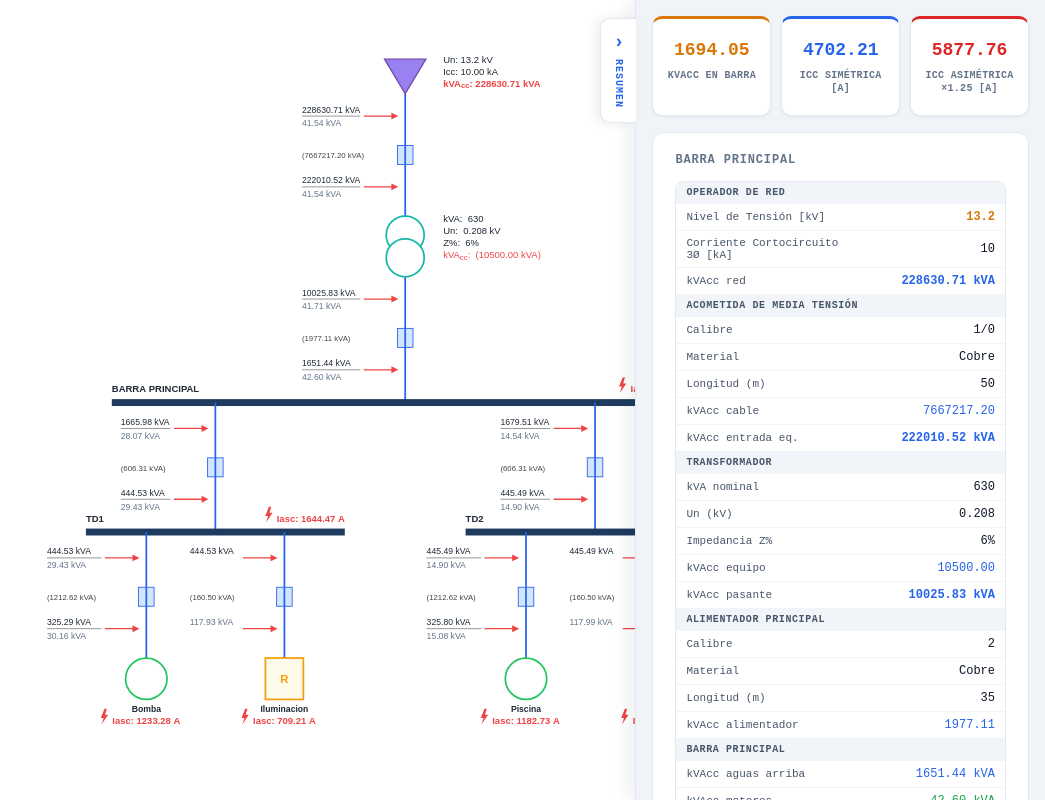
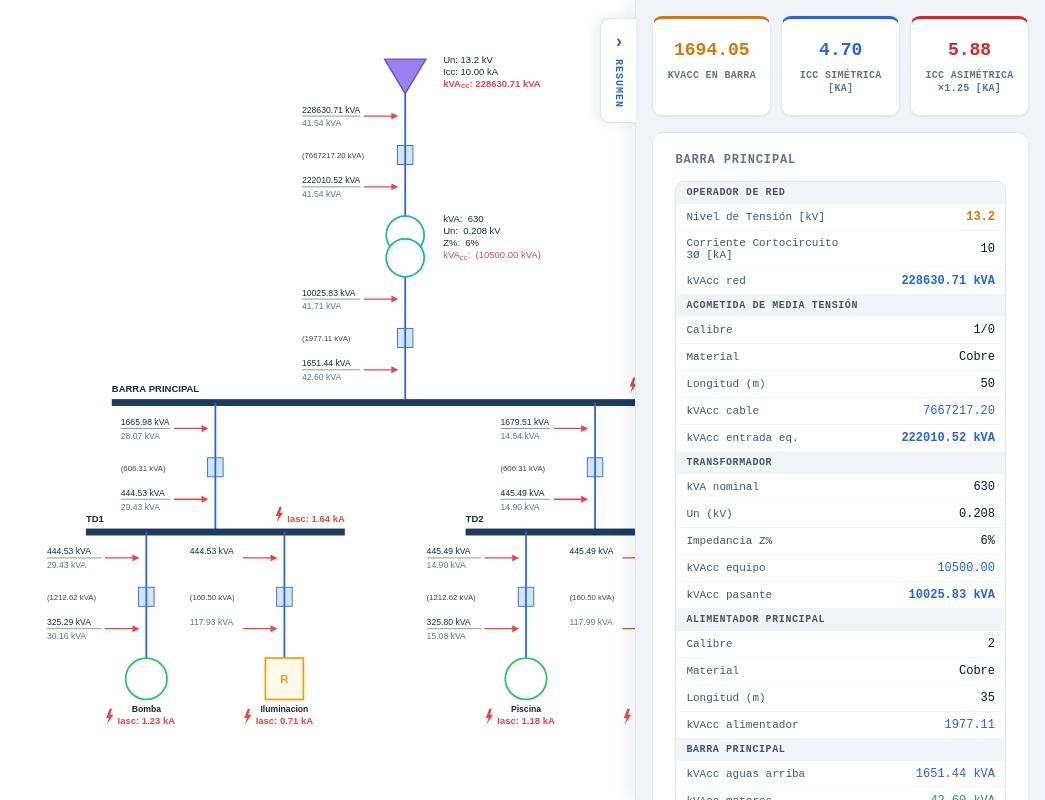
Before and after one commit to cmarioep/ICC-KVA, a React (Vite) app: page / in a window 1280 px wide. Both pictures are taken after a click on the button "⚡ CALCULAR Y VER DIAGRAMA UNIFILAR →". Shown: the whole page, without its empty margins (235-1280 px from the left). Built offline with nearby package versions, Linux system fonts and the light colour scheme.

Commit message:
Feat: valores de Icc & Iasc en kA

```diff
--- a/src/App.jsx
+++ b/src/App.jsx
@@ -43,12 +43,12 @@ function BusKpis({ busKVAcc, symmetricIcc, asymmetricFactor }) {
         <div className="kpi__label">kVAcc en barra</div>
       </div>
       <div className="kpi kpi--blue">
-        <div className="kpi__value">{formatNumber(symmetricIcc, 2)}</div>
-        <div className="kpi__label">Icc simétrica [A]</div>
+        <div className="kpi__value">{formatNumber(symmetricIcc / 1000, 2)}</div>
+        <div className="kpi__label">Icc simétrica [kA]</div>
       </div>
       <div className="kpi kpi--red">
-        <div className="kpi__value">{formatNumber(symmetricIcc * asymmetricFactor, 2)}</div>
-        <div className="kpi__label">Icc asimétrica ×{asymmetricFactor} [A]</div>
+        <div className="kpi__value">{formatNumber(symmetricIcc * asymmetricFactor / 1000, 2)}</div>
+        <div className="kpi__label">Icc asimétrica ×{asymmetricFactor} [kA]</div>
       </div>
     </div>
   );
@@ -275,8 +275,8 @@ function UnifiedMainSummary({ data, result }) {
         { label: "kVAcc aguas arriba", value: `${formatNumber(mainBusUpstreamKVAcc, 2)} kVA`, color: "blue" },
         { label: "kVAcc motores", value: `${formatNumber(mainBusDownstreamKVAcc, 2)} kVA`, color: "green" },
         { type: "total", label: "kVAcc en barra", value: `${formatNumber(mainBusKVAcc, 2)} kVA`, color: "amber" },
-        { type: "total", label: "Icc simétrica", value: `${formatNumber(mainBusIcc, 2)} A`, color: "blue" },
-        { type: "total", label: `Icc asimétrica ×${mainAsymmetricFactor}`, value: `${formatNumber(mainBusIcc * mainAsymmetricFactor, 2)} A`, color: "red" },
+        { type: "total", label: "Icc simétrica", value: `${formatNumber(mainBusIcc / 1000, 2)} kA`, color: "blue" },
+        { type: "total", label: `Icc asimétrica ×${mainAsymmetricFactor}`, value: `${formatNumber(mainBusIcc * mainAsymmetricFactor / 1000, 2)} kA`, color: "red" },
       ]} />
     </Card>
   );
@@ -308,8 +308,8 @@ function TableroSummary({ tablero }) {
         { label: "kVAcc aguas arriba", value: `${formatNumber(upstreamAtBus, 2)} kVA`, color: "blue" },
         { label: "kVAcc motores", value: `${formatNumber(downstreamKVAcc, 2)} kVA`, color: "green" },
         { type: "total", label: "kVAcc en barra", value: `${formatNumber(busKVAcc, 2)} kVA`, color: "amber" },
-        { type: "total", label: "Icc simétrica", value: `${formatNumber(symmetricShortCircuitCurrent, 2)} A`, color: "blue" },
-        { type: "total", label: `Icc asimétrica ×${asymmetricFactor}`, value: `${formatNumber(asymmetricShortCircuitCurrent, 2)} A`, color: "red" },
+        { type: "total", label: "Icc simétrica", value: `${formatNumber(symmetricShortCircuitCurrent / 1000, 2)} kA`, color: "blue" },
+        { type: "total", label: `Icc asimétrica ×${asymmetricFactor}`, value: `${formatNumber(asymmetricShortCircuitCurrent / 1000, 2)} kA`, color: "red" },
 
         ...loadResults.flatMap(load => {
           const vKV = load.voltageKV ?? busVoltageKV;
@@ -325,8 +325,8 @@ function TableroSummary({ tablero }) {
               { label: "Potencia (HP)", value: load.hp.toFixed(2), color: "green" },
               { label: "kVAcc motor", value: load.motorKVAcc.toFixed(2), color: "green" },
             ] : []),
-            { label: "Icc terminal (A)", value: `${formatNumber(terminalIcc, 2)} A`, bold: true, color: "amber" },
-            { label: `Icc asimétrica ×${asymmetricFactor} (A)`, value: `${formatNumber(terminalIcc * asymmetricFactor, 2)} A`, bold: true, color: "red" },
+            { label: "Icc terminal (kA)", value: `${formatNumber(terminalIcc / 1000, 2)} kA`, bold: true, color: "amber" },
+            { label: `Icc asimétrica ×${asymmetricFactor} (kA)`, value: `${formatNumber(terminalIcc * asymmetricFactor / 1000, 2)} kA`, bold: true, color: "red" },
           ];
         }),
       ]} />
@@ -475,8 +475,8 @@ export default function App() {
               { label: "kVAcc aguas arriba", value: `${formatNumber(upstreamKVAcc, 2)} kVA`, color: "blue" },
               { label: "kVAcc motores", value: `${formatNumber(downstreamKVAcc, 2)} kVA`, color: "green" },
               { type: "total", label: "kVAcc en barra", value: `${formatNumber(busKVAcc, 2)} kVA`, color: "amber" },
-              { type: "total", label: "Icc simétrica", value: `${formatNumber(symmetricShortCircuitCurrent, 2)} A`, color: "blue" },
-              { type: "total", label: `Icc asimétrica ×${asymmetricFactor}`, value: `${formatNumber(asymmetricShortCircuitCurrent, 2)} A`, color: "red" },
+              { type: "total", label: "Icc simétrica", value: `${formatNumber(symmetricShortCircuitCurrent / 1000, 2)} kA`, color: "blue" },
+              { type: "total", label: `Icc asimétrica ×${asymmetricFactor}`, value: `${formatNumber(asymmetricShortCircuitCurrent / 1000, 2)} kA`, color: "red" },
 
               ...loadResults.flatMap(load => {
                 const vKV = load.voltageKV ?? busVoltageKV;
@@ -492,8 +492,8 @@ export default function App() {
                     { label: "Potencia (HP)", value: load.hp.toFixed(2), color: "green" },
                     { label: "kVAcc motor", value: load.motorKVAcc.toFixed(2), color: "green" },
                   ] : []),
-                  { label: "Icc terminal (A)", value: `${formatNumber(terminalIcc, 2)} A`, bold: true, color: "amber" },
-                  { label: `Icc asimétrica ×${asymmetricFactor} (A)`, value: `${formatNumber(terminalIcc * asymmetricFactor, 2)} A`, bold: true, color: "red" },
+                  { label: "Icc terminal (kA)", value: `${formatNumber(terminalIcc / 1000, 2)} kA`, bold: true, color: "amber" },
+                  { label: `Icc asimétrica ×${asymmetricFactor} (kA)`, value: `${formatNumber(terminalIcc * asymmetricFactor / 1000, 2)} kA`, bold: true, color: "red" },
                 ];
               }),
             ]} />
--- a/src/utils/diagram.js
+++ b/src/utils/diagram.js
@@ -71,7 +71,7 @@ export function drawDiagram(canvas, data, results) {
       flowPairBeforeSymbolY = lb + 11 + SEGMENT_LENGTH + 4;
     }
     const symY   = flowPairBeforeSymbolY + 12 + SEGMENT_LENGTH + 24;
-    const bottom = symY + (load.loadType === "inducción" ? 86 : 66);
+    const bottom = symY + 66; // room for the Iasc label below the symbol
     maxLoadBottomY = Math.max(maxLoadBottomY, bottom);
   });
 
@@ -208,7 +208,7 @@ export function drawDiagram(canvas, data, results) {
 
   // Icc at bus bar — same style/pattern as the unified diagram
   const shortCircuitCurrentAtBus = busKVAcc / (Math.sqrt(3) * busVoltageKV);
-  drawIccLabel(`Iasc: ${(shortCircuitCurrentAtBus * asymmetricFactor).toFixed(2)} A`, busBarRightX, currentY - 12, 11, PALETTE.faultCurrent, "right");
+  drawIccLabel(`Iasc: ${(shortCircuitCurrentAtBus * asymmetricFactor / 1000).toFixed(2)} kA`, busBarRightX, currentY - 12, 11, PALETTE.faultCurrent, "right");
 
   // ── Load branches — drawn once below the common bus bar ─────────────────────
 
@@ -254,7 +254,7 @@ export function drawDiagram(canvas, data, results) {
         drawRightArrow(loadCenterX - 8, flowPair2Y, 40);
       }
 
-      drawIccLabel(`Iasc: ${(iccAtTerminal * asymmetricFactor).toFixed(2)} A`, loadCenterX, symbolCenterY + 52, 11, PALETTE.faultCurrent, "center");
+      drawIccLabel(`Iasc: ${(iccAtTerminal * asymmetricFactor / 1000).toFixed(2)} kA`, loadCenterX, symbolCenterY + 52, 11, PALETTE.faultCurrent, "center");
       return;
     }
 
@@ -300,11 +300,10 @@ export function drawDiagram(canvas, data, results) {
       upstreamKVAatTerminal = series(upstreamKVAatBus, load.cableKVAcc);
       drawFlowPairLabels(loadCenterX, loadFlowPair2Y, upstreamKVAatTerminal, load.motorKVAcc, loadTextStartX);
       const shortCircuitCurrentAtLoad = (upstreamKVAatTerminal + load.motorKVAcc) / (Math.sqrt(3) * busVoltageKV);
-      drawIccLabel(`Iasc: ${(shortCircuitCurrentAtLoad * asymmetricFactor).toFixed(2)}`, loadCenterX, loadCircleCenterY + 52, 11, PALETTE.faultCurrent, "center");
+      drawIccLabel(`Iasc: ${(shortCircuitCurrentAtLoad * asymmetricFactor / 1000).toFixed(2)} kA`, loadCenterX, loadCircleCenterY + 52, 11, PALETTE.faultCurrent, "center");
     } else {
-      const iccAtLoad  = (upstreamKVAatTerminal + load.motorKVAcc) / (Math.sqrt(3) * busVoltageKV);
-      const iascAtLoad = iccAtLoad * asymmetricFactor;
-      drawIccLabel(`Iasc: ${iascAtLoad.toFixed(2)}`, loadCenterX, loadCircleCenterY + 52, 11, PALETTE.faultCurrent, "center");
+      const iccAtLoad = (upstreamKVAatTerminal + load.motorKVAcc) / (Math.sqrt(3) * busVoltageKV);
+      drawIccLabel(`Iasc: ${(iccAtLoad * asymmetricFactor / 1000).toFixed(2)} kA`, loadCenterX, loadCircleCenterY + 52, 11, PALETTE.faultCurrent, "center");
     }
   });
 
--- a/src/utils/unifiedDiagram.js
+++ b/src/utils/unifiedDiagram.js
@@ -193,7 +193,7 @@ export function drawUnifiedDiagram(canvas, data, results) {
   const busRightX = Math.max(generator ? genX : mainColX, tableroCenters[tableroCenters.length - 1]) + BUS_OVERHANG;
   drawBusBar(busLeftX, busRightX, mainBusY);
   drawText("BARRA PRINCIPAL", busLeftX, mainBusY - 12, 11, PALETTE.textPrimary, "left", true);
-  drawIccLabel(`Iasc: ${(mainBusIcc * asymFactor(mainVoltageKV)).toFixed(2)} A`, busRightX, mainBusY - 12, 11, PALETTE.faultCurrent, "right");
+  drawIccLabel(`Iasc: ${(mainBusIcc * asymFactor(mainVoltageKV) / 1000).toFixed(2)} kA`, busRightX, mainBusY - 12, 11, PALETTE.faultCurrent, "right");
 
   // ── Per-tablero branches ─────────────────────────────────────────────────────
   tableros.forEach((tablero, i) => {
@@ -232,7 +232,7 @@ export function drawUnifiedDiagram(canvas, data, results) {
     const tBusRightX  = colX + halfWidth;
     drawBusBar(tBusLeftX, tBusRightX, tableroBusY);
     drawText(tablero.name, tBusLeftX, tableroBusY - 12, 11, PALETTE.textPrimary, "left", true);
-    drawIccLabel(`Iasc: ${(tablero.symmetricShortCircuitCurrent * asymFactor(busVoltageKV)).toFixed(2)} A`, tBusRightX, tableroBusY - 12, 11, PALETTE.faultCurrent, "right");
+    drawIccLabel(`Iasc: ${(tablero.symmetricShortCircuitCurrent * asymFactor(busVoltageKV) / 1000).toFixed(2)} kA`, tBusRightX, tableroBusY - 12, 11, PALETTE.faultCurrent, "right");
 
     // Circuits hanging off the tablero bus
     const firstLoadX = colX - ((loadCount - 1) * LOAD_SPACING) / 2;
@@ -260,7 +260,7 @@ export function drawUnifiedDiagram(canvas, data, results) {
 
         drawResistiveLoadSymbol(loadX, circuitSymbolY, load.label);
         const iccTerminal = terminalUpstream / (Math.sqrt(3) * loadVoltageKV);
-        drawIccLabel(`Iasc: ${(iccTerminal * asymFactor(loadVoltageKV)).toFixed(2)} A`, loadX, circuitSymbolY + 52, 11, PALETTE.faultCurrent, "center");
+        drawIccLabel(`Iasc: ${(iccTerminal * asymFactor(loadVoltageKV) / 1000).toFixed(2)} kA`, loadX, circuitSymbolY + 52, 11, PALETTE.faultCurrent, "center");
       } else {
         // Motor: flow pair (upstream black, motor contribution grey) per level
         const labelTexts = [
@@ -277,7 +277,7 @@ export function drawUnifiedDiagram(canvas, data, results) {
 
         drawLoadSymbol(loadX, circuitSymbolY, load.label);
         const iccTerminal = (terminalUpstream + load.motorKVAcc) / (Math.sqrt(3) * loadVoltageKV);
-        drawIccLabel(`Iasc: ${(iccTerminal * asymFactor(loadVoltageKV)).toFixed(2)} A`, loadX, circuitSymbolY + 52, 11, PALETTE.faultCurrent, "center");
+        drawIccLabel(`Iasc: ${(iccTerminal * asymFactor(loadVoltageKV) / 1000).toFixed(2)} kA`, loadX, circuitSymbolY + 52, 11, PALETTE.faultCurrent, "center");
       }
     });
   });
```
